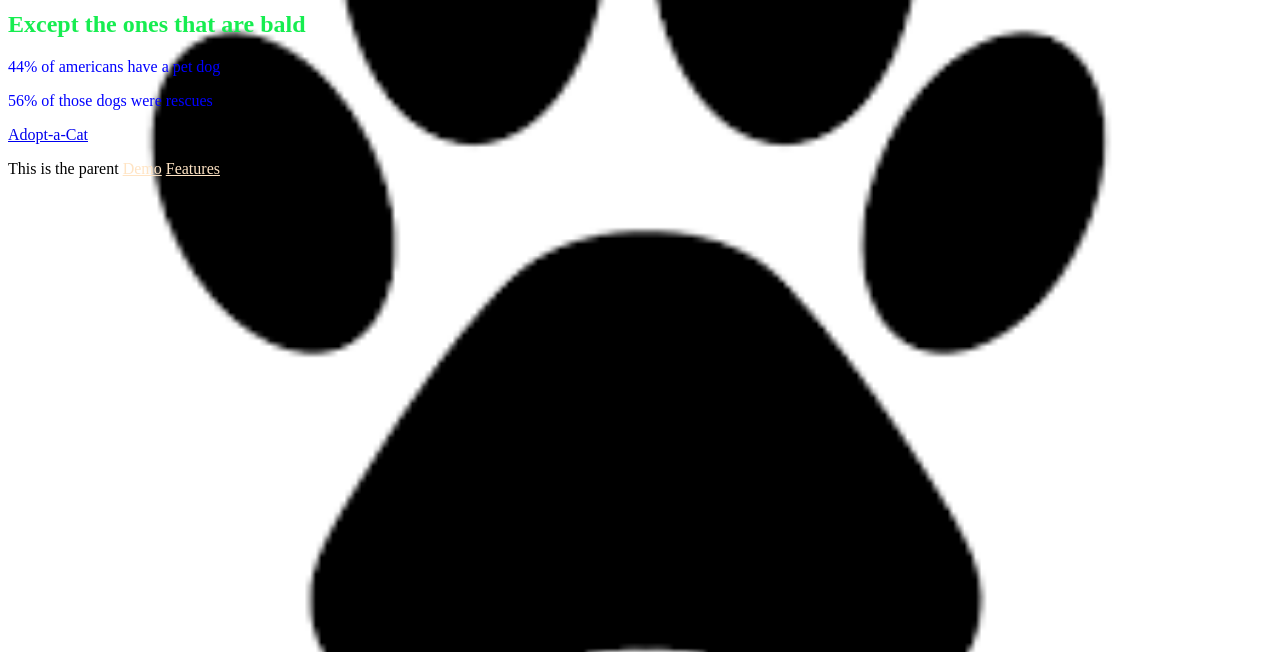
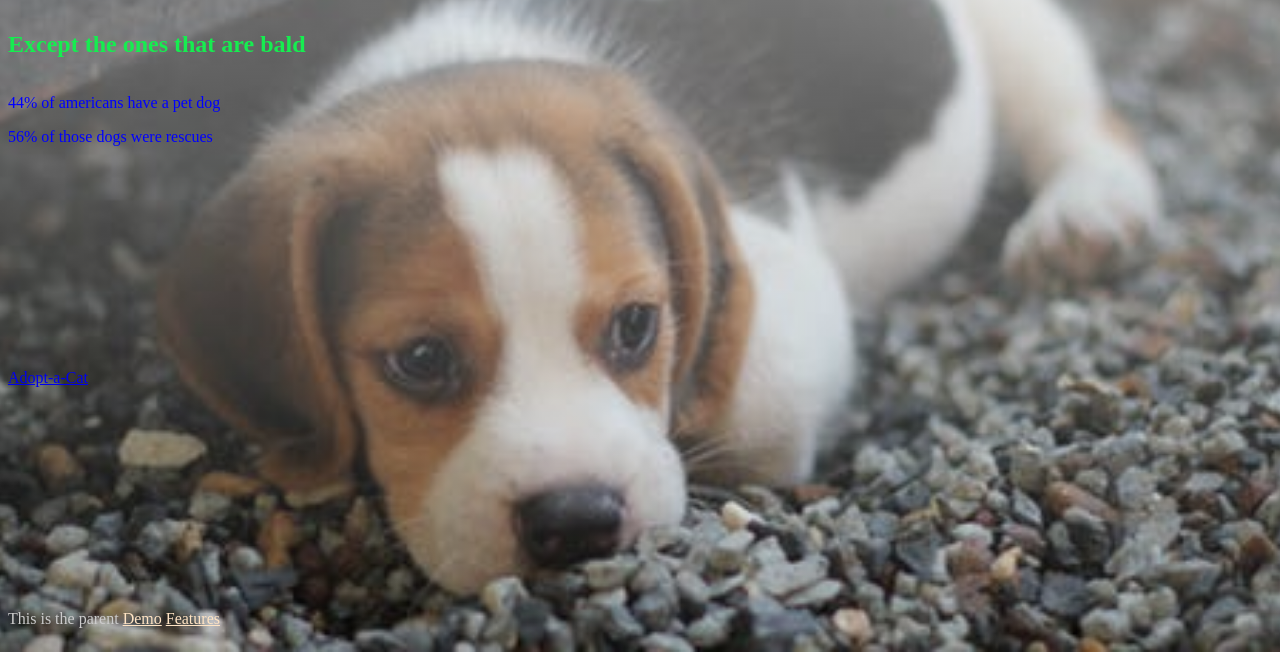
Before and after one commit to knesbit3/assignment3, a plain HTML site: page index.html in a window 1280 px wide. Shown: the part 164-816 px from the top of the page. Drawn offline with Linux system fonts and the light colour scheme.

Commit message:
added flex and background image

```diff
--- a/css/styles.css
+++ b/css/styles.css
@@ -1,3 +1,9 @@
+html {
+    box-sizing: border-box;
+    margin: 0;
+    color: #ccc;
+}
+
 .cis260specialgreen {
     color: #16ed50;
 }
@@ -14,14 +20,14 @@
 }
 
 body {
-/*    background-image: linear-gradient(rgba(0,0,0,.2), (rgba(0,0,0,.9)), url("https://www.google.com/url?sa=i&source=images&cd=&cad=rja&uact=8&ved=2ahUKEwjx1ae065_hAhVLdt8KHU78D4wQjRx6BAgBEAU&url=https%3A%2F%2Fwww.yelp.com%2Fbiz%2Fmarietta-doggy-daycare-marietta&psig=AOvVaw2AQnIGYuLp6B-aNZMLkGBg&ust=1553690794922854");*/
-
-    background-image: url(../images/dogicon%20.png);
+    background-image: linear-gradient(rgba(255, 255, 255, 0.5), rgba(0, 0, 0, 0.1)), url(../images/dog.jpeg);
+    /*    background-image: url(../images/dogicon%20.png);*/
     background-color: aqua;
     background-size: cover;
     background-position: center;
     min-height: 100vh;
-
+    display: flex;
+    flex-direction: column;
 }
 
 div ul li {
@@ -30,8 +36,17 @@ div ul li {
 
 header {
     display: flex;
-    align-items: center
-    /*    flex-direction: column*/
+    align-items: center;
+    /*    flex-direction: column;*/
+}
+
+main {
+    display: flex;
+    flex: 1;
+}
+
+footer {
+    flex: 1;
 }
 
 @media screen and (max-width: 40rem) {
@@ -56,3 +71,8 @@ h1 {
     opacity: 0.9;
     background-image: linear-gradient( white, pink)
 }
+
+main {
+    display: flex;
+    flex-direction: column;
+}
```
Also changed, not shown: images/dog.jpeg (added).
